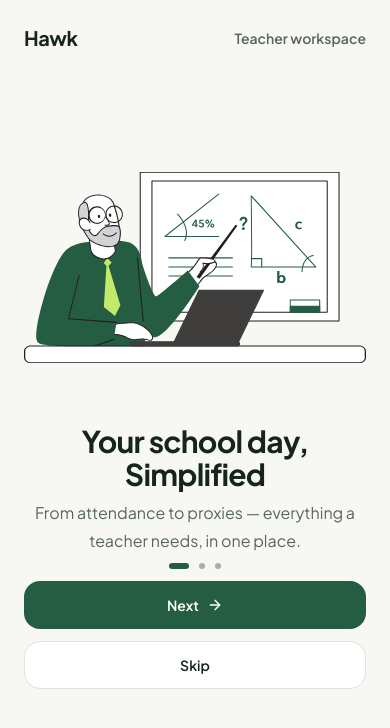
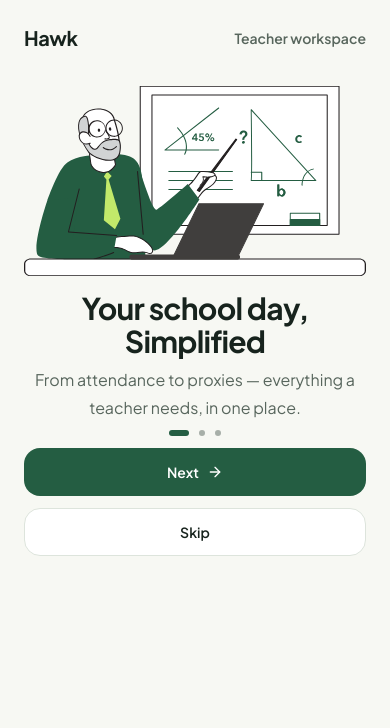
Before and after one commit to koolabhinay07/Hawk, a React (Vite) app: page / in a window 390 px wide. Shown: the top 728 px of the page. Built offline with nearby package versions, Linux system fonts and the light colour scheme; a web font is replaced by a local one.

Commit message:
Add full project source

```diff
--- a/src/OnboardingFlow.tsx
+++ b/src/OnboardingFlow.tsx
@@ -478,7 +478,7 @@ export default function OnboardingFlow({
             <div
               className={
                 isIntro
-                  ? "flex min-h-0 flex-1 flex-col pt-4 md:pt-0"
+                  ? `flex min-h-0 flex-1 flex-col ${isFirstIntroSlide ? "pt-[34px]" : "pt-4"} md:pt-0`
                   : showLoginHeader
                     ? "mt-0 py-0 md:my-auto md:block md:flex-none md:py-10"
                     : "my-auto py-10 md:my-0 md:py-0"
@@ -825,7 +825,7 @@ export default function OnboardingFlow({
               {screen === "intro" && (
                 <div className="animate-[fade-in_260ms_ease-out] flex min-h-0 flex-1 flex-col md:justify-center">
                   <div
-                    className={`flex h-[34dvh] min-h-[220px] max-h-[360px] flex-none justify-center md:hidden ${isFirstIntroSlide ? "mt-[56px] mb-16 items-end" : "mb-6 items-center"}`}
+                    className={`flex flex-none justify-center md:hidden ${isFirstIntroSlide ? "mb-4 aspect-[464/258] w-full items-start" : "h-[34dvh] min-h-[220px] max-h-[360px] mb-6 items-center"}`}
                   >
                     <img
                       src={slideIllustration}
@@ -834,7 +834,7 @@ export default function OnboardingFlow({
                     />
                   </div>
                   <div
-                    className={`flex flex-none flex-col pb-2 text-center md:mt-0 md:h-[370px] md:justify-center md:pb-0 md:text-left ${isFirstIntroSlide ? "-mt-[50px] h-auto" : "mt-auto h-[370px]"}`}
+                    className={`flex flex-none flex-col pb-2 text-center md:mt-0 md:h-[370px] md:justify-center md:pb-0 md:text-left ${isFirstIntroSlide ? "mt-0 h-auto" : "mt-auto h-[370px]"}`}
                   >
                     <div
                       className={`flex flex-none flex-col items-center md:h-[172px] md:items-start ${isFirstIntroSlide ? "h-auto justify-start gap-2 md:justify-center" : "h-[148px] justify-center gap-1"}`}
```
